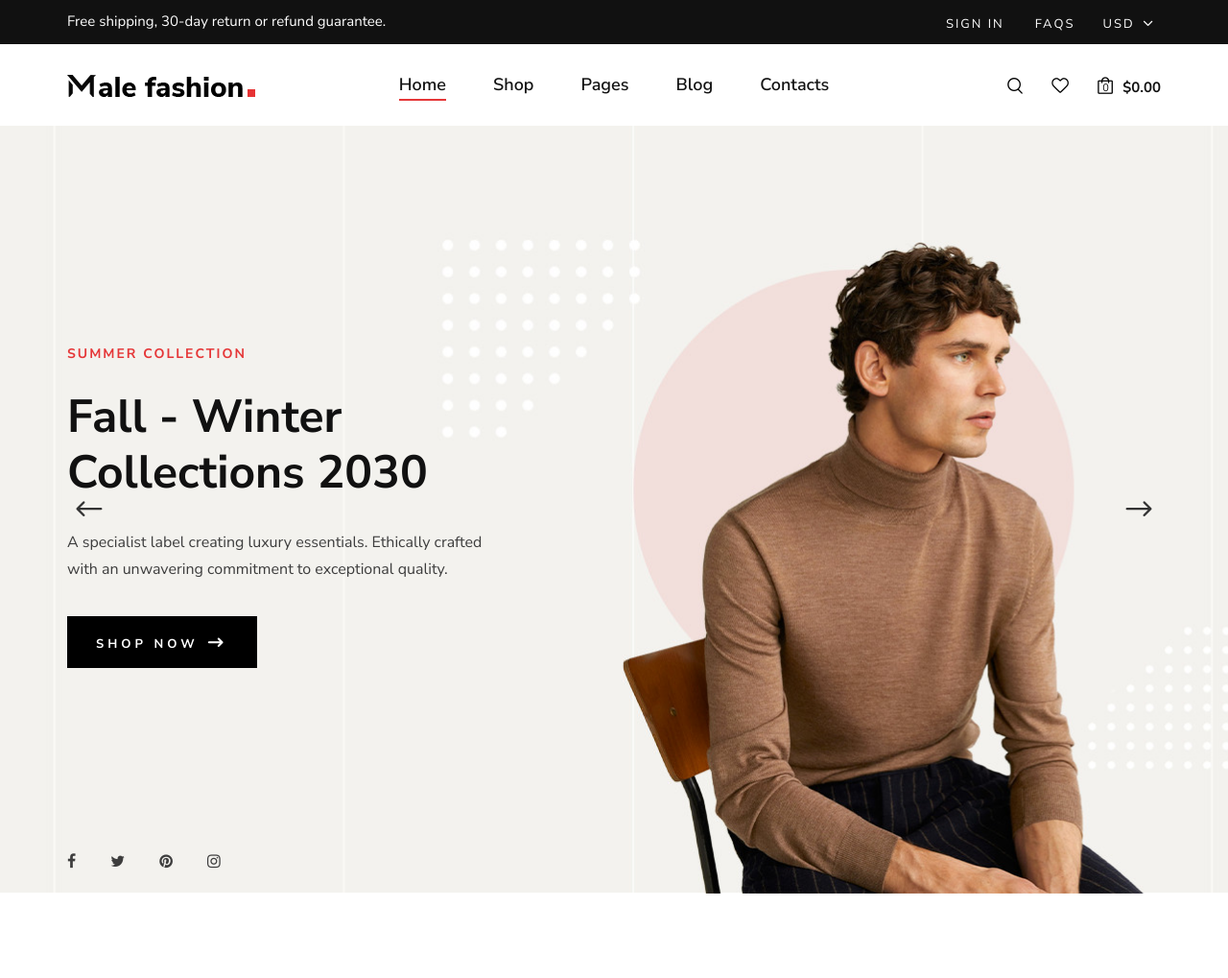
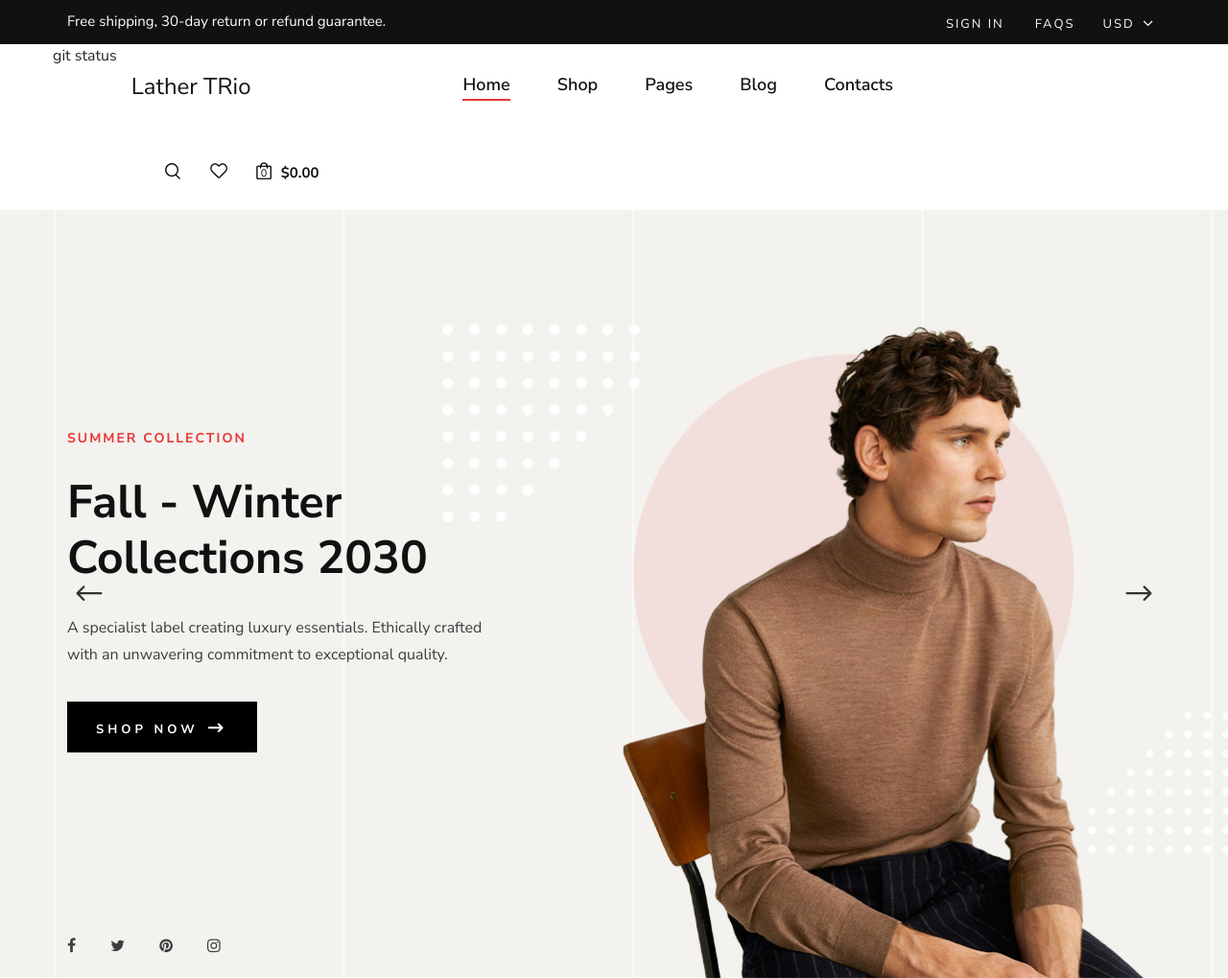
Before and after one commit to qazimuhammadhaisum/malefashion-master, a plain HTML site: page index.html in a window 1280 px wide. Shown: the top 1019 px of the page at 96% size. Drawn offline with Linux system fonts and the light colour scheme.

Commit message:
Updated logo text in navbar

```diff
--- a/index.html
+++ b/index.html
@@ -90,10 +90,11 @@
             </div>
         </div>
         <div class="container">
-            <div class="row">
+            <div class="row">git status
+
                 <div class="col-lg-3 col-md-3">
                     <div class="header__logo">
-                        <a href="./index.html"><img src="img/logo.png" alt=""></a>
+                        <a href="./index.html"><h4>Lather TRio</h4></a>
                     </div>
                 </div>
                 <div class="col-lg-6 col-md-6">
```
